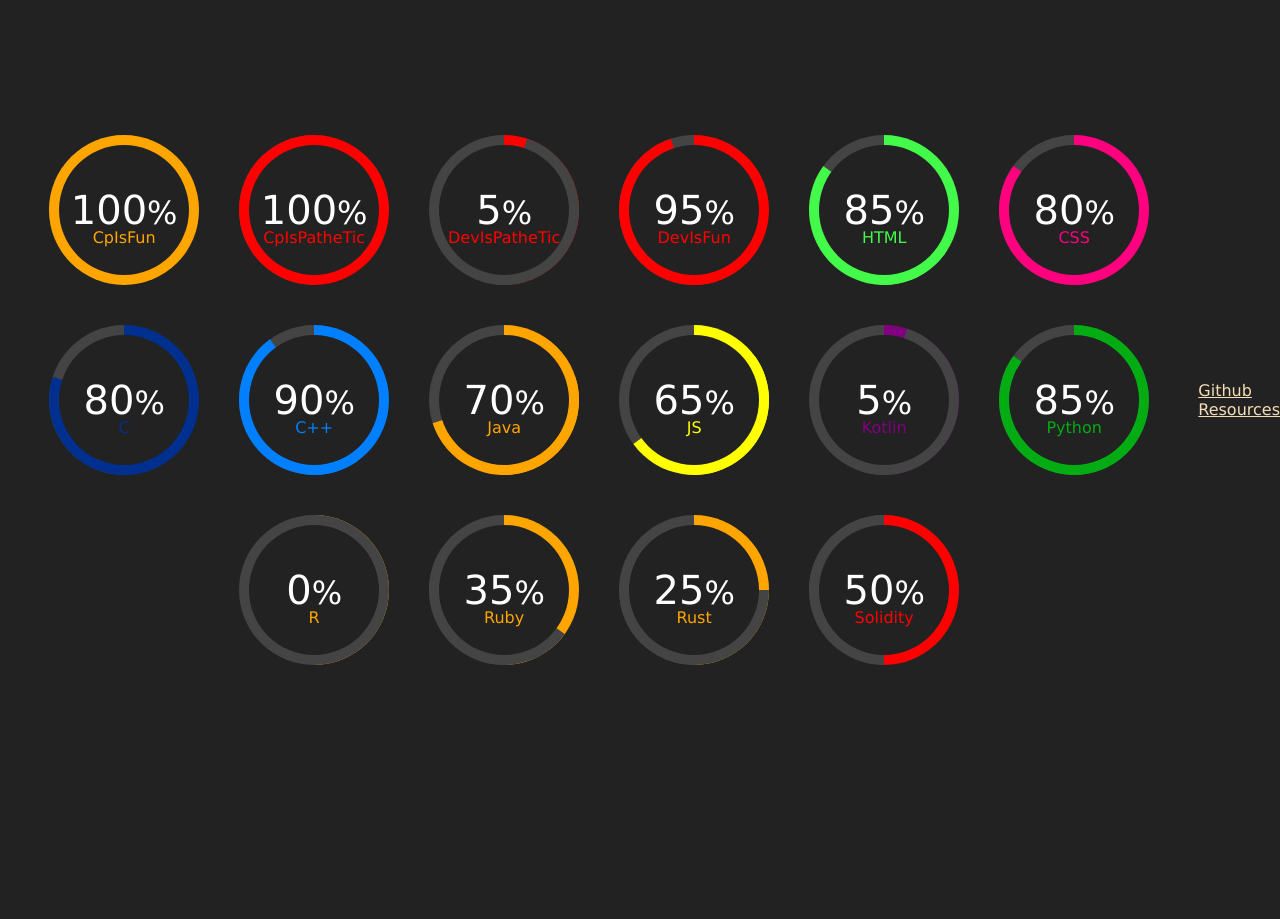
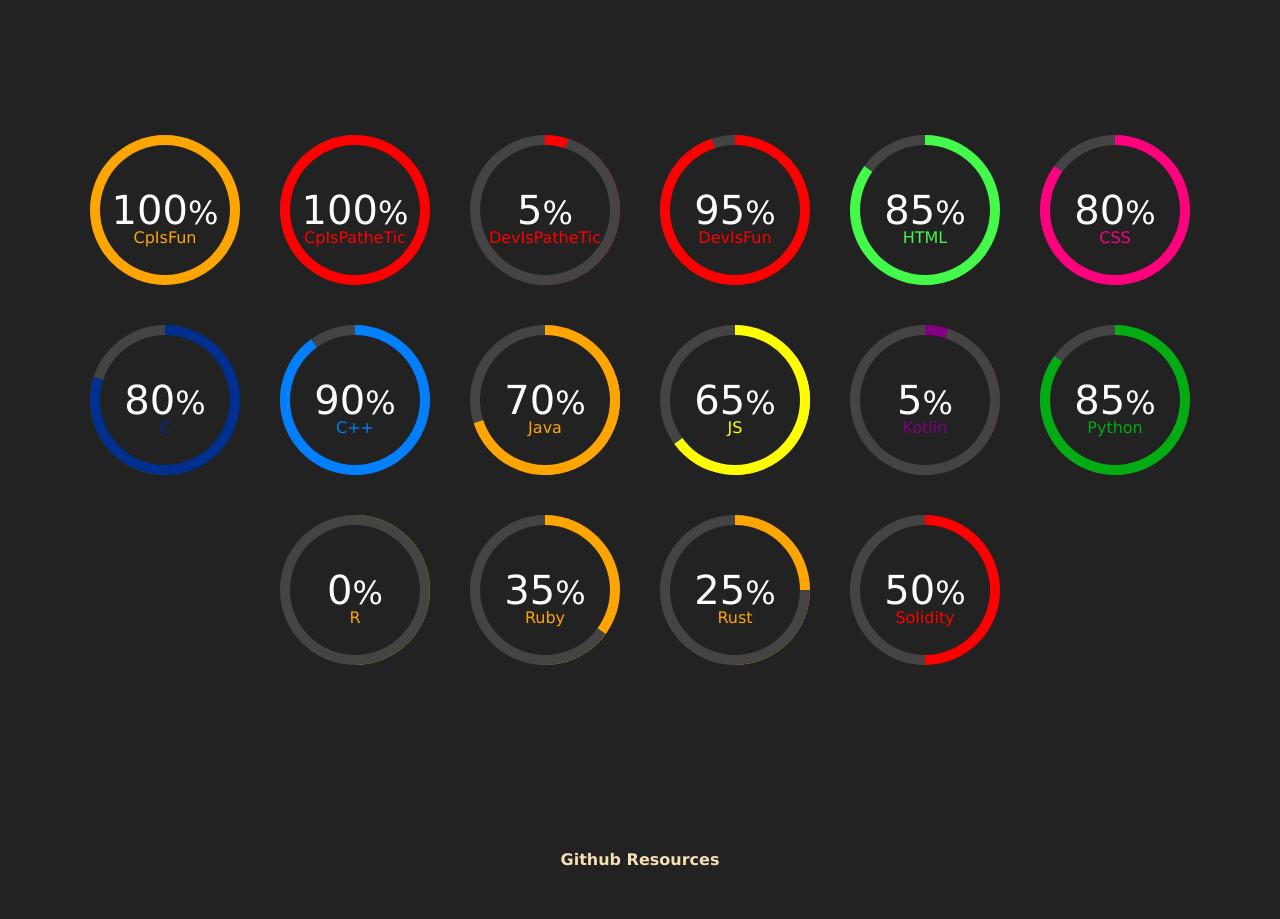
Before and after one commit to Arannamoy-Mondal/Circle-Progress-Bar, a plain HTML site: page index.html in a window 1280 px wide. Before the commit the page ends 800 px from the top, so only its background shows below. Drawn offline with Linux system fonts and the light colour scheme.

Commit message:
No fixed

```diff
--- a/index.html
+++ b/index.html
@@ -1,81 +1,88 @@
 <!DOCTYPE html>
 <html lang="en">
   <head>
-    <meta charset="UTF-8">
-    <meta name="viewport" content="width=device-width, initial-scale=1.0">
+    <meta charset="UTF-8" />
+    <meta name="viewport" content="width=device-width, initial-scale=1.0" />
     <title>Document</title>
-    <link rel="stylesheet" href="style.css">
+    <link rel="stylesheet" href="style.css" />
   </head>
   <body>
-    <div class="container">
-        <div class="progress" style="--i:100;--clr:orange">
+    <main>
+      <div class="container md-flex-col flex-col lg-flex-row">
+        <div class="progress" style="--i: 100; --clr: orange">
           <h3>100<span>%</span></h3>
           <h4>CpIsFun</h4>
         </div>
-        <div class="progress" style="--i:100;--clr:red">
+        <div class="progress" style="--i: 100; --clr: red">
           <h3>100<span>%</span></h3>
           <h4>CpIsPatheTic</h4>
         </div>
-        <div class="progress less" style="--i:5;--clr:red">
+        <div class="progress less" style="--i: 5; --clr: red">
           <h3>5<span>%</span></h3>
           <h4>DevIsPatheTic</h4>
         </div>
-        <div class="progress" style="--i:95;--clr:red">
+        <div class="progress" style="--i: 95; --clr: red">
           <h3>95<span>%</span></h3>
           <h4>DevIsFun</h4>
         </div>
-        <div class="progress" style="--i:85;--clr:#43f94a">
+        <div class="progress" style="--i: 85; --clr: #43f94a">
           <h3>85<span>%</span></h3>
           <h4>HTML</h4>
         </div>
-        <div class="progress" style="--i:85;--clr:#FF007F">
+        <div class="progress" style="--i: 85; --clr: #ff007f">
           <h3>80<span>%</span></h3>
           <h4>CSS</h4>
         </div>
-        <div class="progress" style="--i:80;--clr:#00308F">
+        <div class="progress" style="--i: 80; --clr: #00308f">
           <h3>80<span>%</span></h3>
           <h4>C</h4>
         </div>
-        <div class="progress" style="--i:90;--clr:#007FFF">
+        <div class="progress" style="--i: 90; --clr: #007fff">
           <h3>90<span>%</span></h3>
           <h4>C++</h4>
         </div>
-        <div class="progress" style="--i:70;--clr:#FFA500">
+        <div class="progress" style="--i: 70; --clr: #ffa500">
           <h3>70<span>%</span></h3>
           <h4>Java</h4>
         </div>
-        <div class="progress" style="--i:65;--clr:#FFFF00">
+        <div class="progress" style="--i: 65; --clr: #ffff00">
           <h3>65<span>%</span></h3>
           <h4>JS</h4>
         </div>
-        <div class="progress less" style="--i:5;--clr:purple">
+        <div class="progress less" style="--i: 5; --clr: purple">
           <h3>5<span>%</span></h3>
           <h4>Kotlin</h4>
         </div>
-        <div class="progress" style="--i:85;--clr:#03AC13">
+        <div class="progress" style="--i: 85; --clr: #03ac13">
           <h3>85<span>%</span></h3>
           <h4>Python</h4>
         </div>
-        <div class="progress less" style="--i:0;--clr:#FFA500">
+        <div class="progress less" style="--i: 0; --clr: #ffa500">
           <h3>0<span>%</span></h3>
           <h4>R</h4>
         </div>
-        <div class="progress less" style="--i:35;--clr:#FFA500">
+        <div class="progress less" style="--i: 35; --clr: #ffa500">
           <h3>35<span>%</span></h3>
           <h4>Ruby</h4>
         </div>
-        <div class="progress less" style="--i:25;--clr:#FFA500">
+        <div class="progress less" style="--i: 25; --clr: #ffa500">
           <h3>25<span>%</span></h3>
           <h4>Rust</h4>
         </div>
-        <div class="progress less" style="--i:50;--clr:red">
+        <div class="progress less" style="--i: 50; --clr: red">
           <h3>50<span>%</span></h3>
           <h4>Solidity</h4>
         </div>
       </div>
-    <footer>
-        <div style="display: flex;justify-content: center;align-items: center;">
-            <a href="https://github.com/Arannamoy-Mondal/Circle-Progress-Bar" target="_blank" style="color: wheat;">Github Resources</a>
+    </main>
+    <footer style="background: #222;padding: 50px;">
+      <div class="" style="display: flex;justify-content: center;align-items: center;">
+        <a
+          href="https://github.com/Arannamoy-Mondal/Circle-Progress-Bar"
+          target="_blank"
+          style="color: wheat;text-decoration: none;font-weight: bold;"
+          >Github Resources</a
+        >
       </div>
     </footer>
   </body>
--- a/style.css
+++ b/style.css
@@ -5,7 +5,7 @@
     font-family: Verdana, Geneva, Tahoma, sans-serif;
 }
 
-body{
+main{
     display: flex;
     justify-content: center;
     align-items: center;
```
Lines whose indentation alone changed are shown as unchanged.
